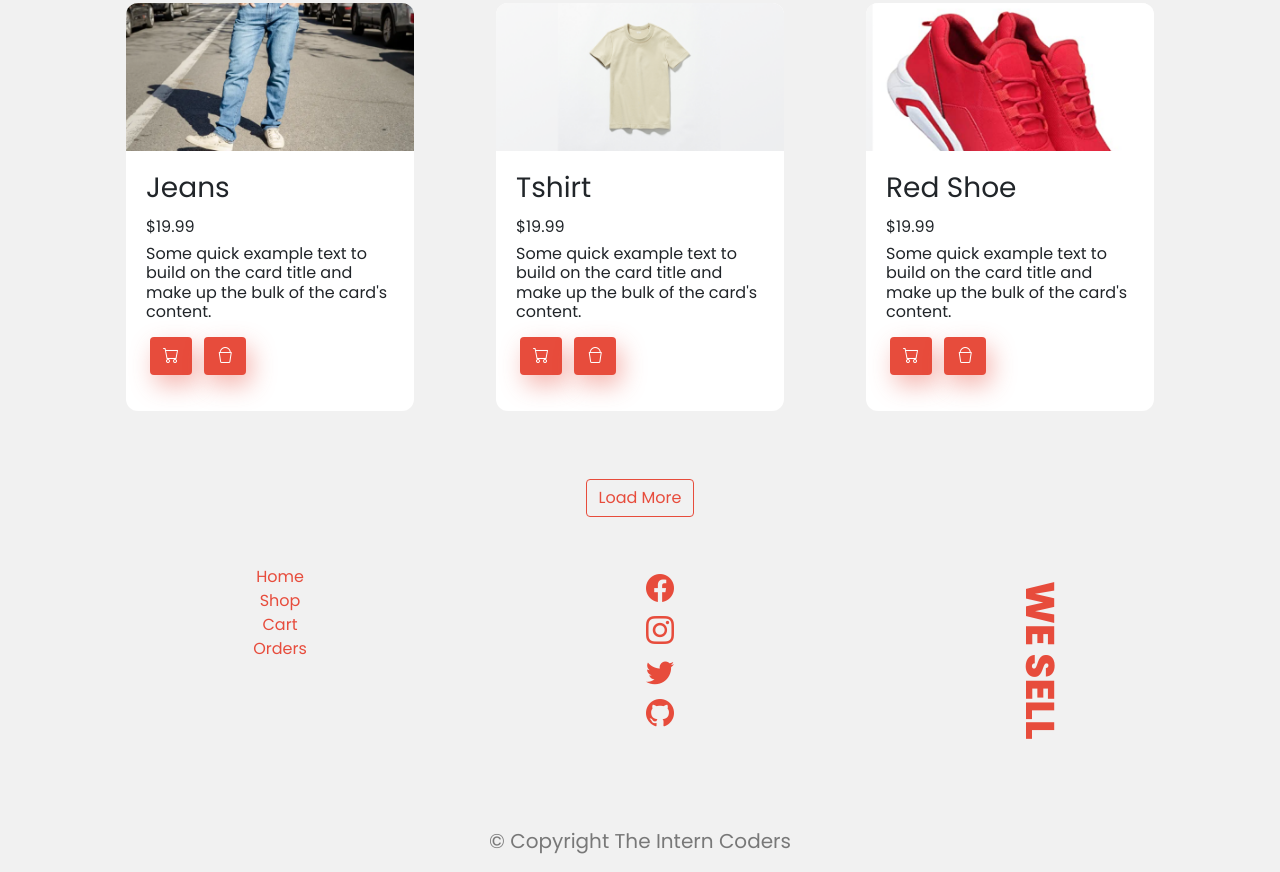
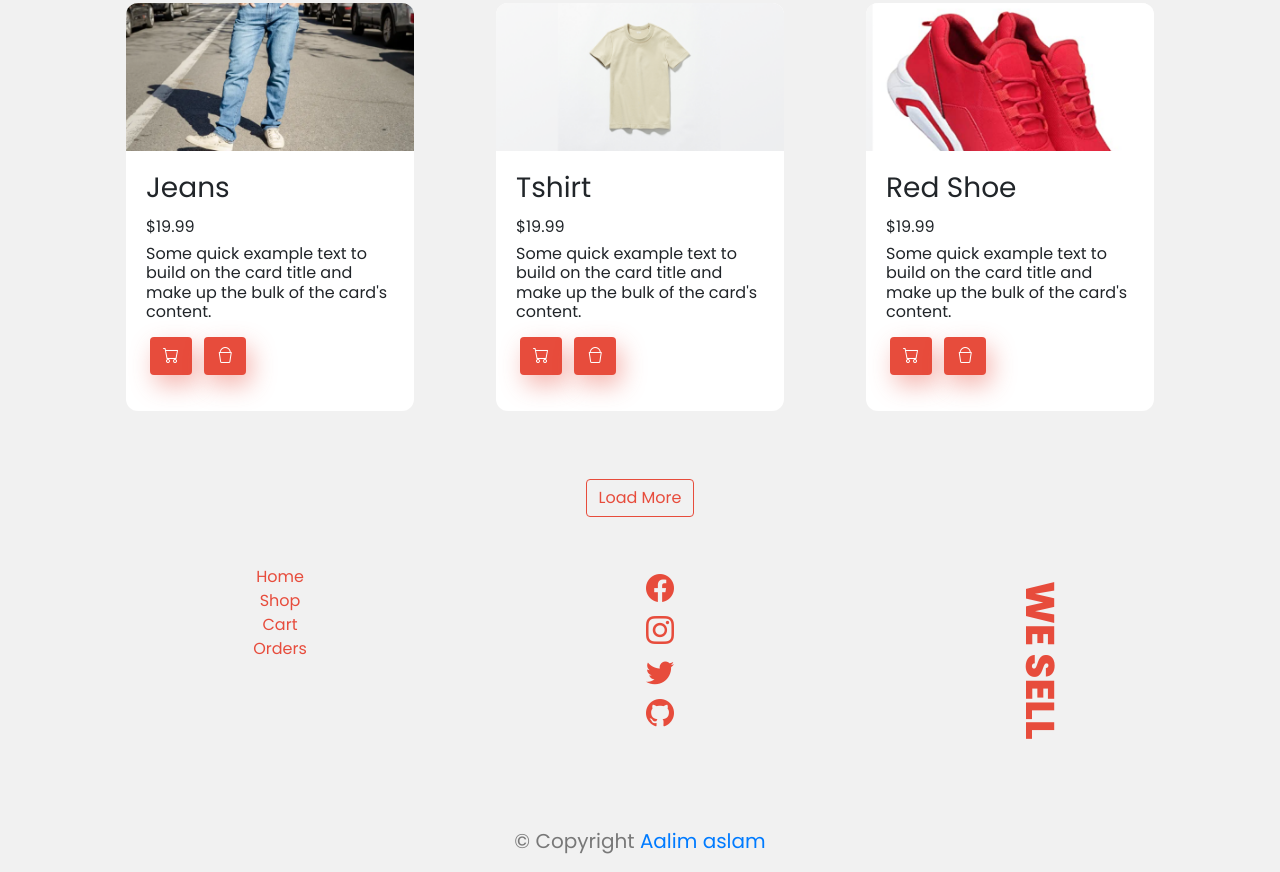
Before and after one commit to aalimaslam/e-commerce, a plain HTML site: page index.html in a window 1280 px wide. Shown: the part 1775-2647 px from the top of the page. Drawn offline with nearby package versions, Linux system fonts and the light colour scheme.

Commit message:
Update index.html

```diff
--- a/index.html
+++ b/index.html
@@ -13,7 +13,7 @@
   <link rel="stylesheet" href="https://cdn.jsdelivr.net/npm/bootstrap-icons@1.9.1/font/bootstrap-icons.css">
   <link href="https://fonts.googleapis.com/css2?family=Poppins:wght@400;600;800;900&display=swap" rel="stylesheet">
 
-  <title>home</title>
+  <title>Home | E-Commerce</title>
 </head>
 
 <body>
@@ -325,7 +325,7 @@
         </div>
     </div>
 </footer>
-<div class="coppyright lead text-black-50 text-center my-3">&copy; Copyright The Intern Coders</div>
+<div class="coppyright lead text-black-50 text-center my-3">&copy; Copyright <a href="https://github.com/aalimaslam">Aalim aslam</a></div>
 
 
 
```
